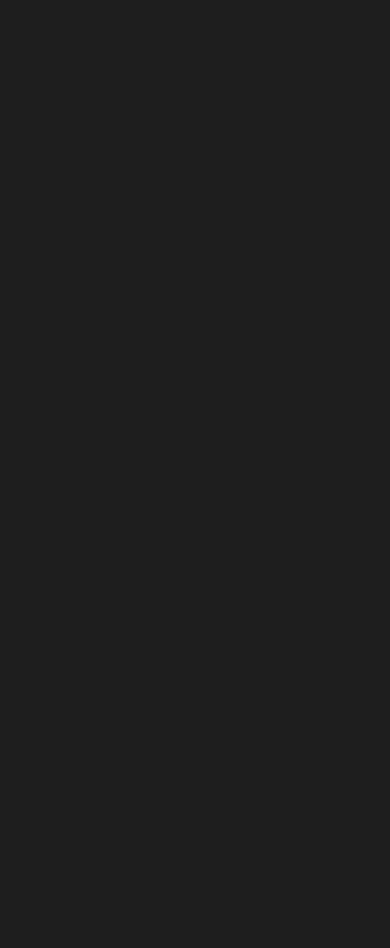
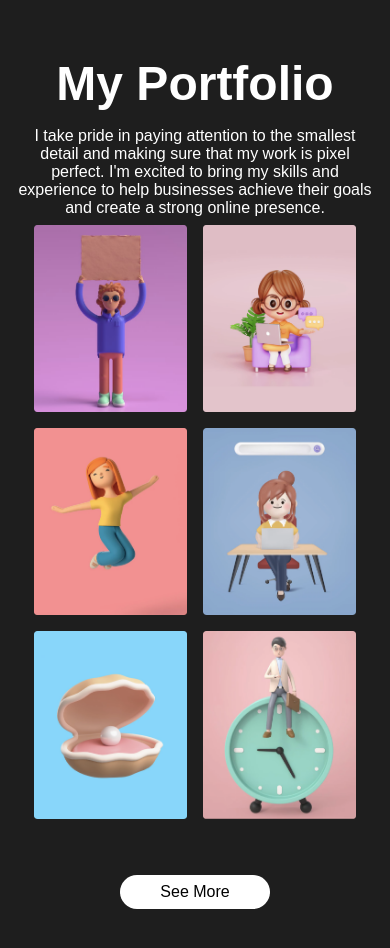
Before and after one commit to ibadatibadatibadat/Ibadat-Personal-Portfolio2, a React (Create React App) app: page / in a window 390 px wide. Shown: the part 1647-2595 px from the top of the page. Before the commit the page ends 1687 px from the top, so only its background shows below. Built offline with nearby package versions, Linux system fonts and the light colour scheme.

Commit message:
Creating And Stylng Responsive Portfolio/Work Page

```diff
--- a/src/App.jsx
+++ b/src/App.jsx
@@ -1,6 +1,7 @@
 import Intro from "./Components/Intro/Intro";
 import Navbar from "./Components/NavBar/Navbar";
 import Skills from "./Components/Skills/Skills";
+import Works from "./Components/Works/Works";
 
 function App() {
   return (
@@ -8,6 +9,7 @@
       <Navbar />
       <Intro />
       <Skills />
+      <Works />
     </div>
   );
 }
--- /dev/null
+++ b/src/Components/Works/Works.jsx
@@ -0,0 +1,33 @@
+import React from "react";
+import "./works.css";
+import portfolio1 from "../../assets/portfolio-1.png";
+import portfolio2 from "../../assets/portfolio-2.png";
+import portfolio3 from "../../assets/portfolio-3.png";
+import portfolio4 from "../../assets/portfolio-4.png";
+import portfolio5 from "../../assets/portfolio-5.png";
+import portfolio6 from "../../assets/portfolio-6.png";
+
+const Works = () => {
+  return (
+    <section id="works">
+      <h2 className="worksTitle">My Portfolio</h2>
+      <span className="worksDesc">
+        I take pride in paying attention to the smallest detail and making sure
+        that my work is pixel perfect. I'm excited to bring my skills and
+        experience to help businesses achieve their goals and create a strong
+        online presence.
+      </span>
+      <div className="worksImgs">
+        <img src={portfolio1} alt="" className="worksImg" />
+        <img src={portfolio2} alt="" className="worksImg" />
+        <img src={portfolio3} alt="" className="worksImg" />
+        <img src={portfolio4} alt="" className="worksImg" />
+        <img src={portfolio5} alt="" className="worksImg" />
+        <img src={portfolio6} alt="" className="worksImg" />
+      </div>
+      <button className="worksbtn">See More</button>
+    </section>
+  );
+};
+
+export default Works;
--- /dev/null
+++ b/src/Components/Works/works.css
@@ -0,0 +1,47 @@
+#works {
+  margin: 0 auto;
+  min-height: calc(100vh - 4rem);
+  width: 100vw;
+  max-width: 60rem;
+  display: flex;
+  flex-direction: column;
+  align-items: center;
+  justify-content: center;
+  text-align: center;
+  padding: 0 1rem;
+}
+.worksTitle {
+  margin: 1rem 0;
+  font-size: 3rem;
+}
+.worksDesc {
+  font-weight: 300;
+  font-size: 1rem;
+  max-width: 45rem;
+}
+.worksImgs {
+  display: flex;
+  align-items: center;
+  justify-content: center;
+  flex-wrap: wrap;
+  width: 100vw;
+  max-width: 65rem;
+}
+.worksImg {
+  object-fit: cover;
+  height: 20rem;
+  margin: 0.5rem;
+}
+.worksbtn {
+  margin: 3rem 0;
+  padding: 0.5rem 2.5rem;
+  border: none;
+  background: white;
+  border-radius: 2rem;
+  font-size: 1rem;
+}
+@media screen and (max-width: 585px) {
+  .worksImg {
+    height: 48vw;
+  }
+}
```
